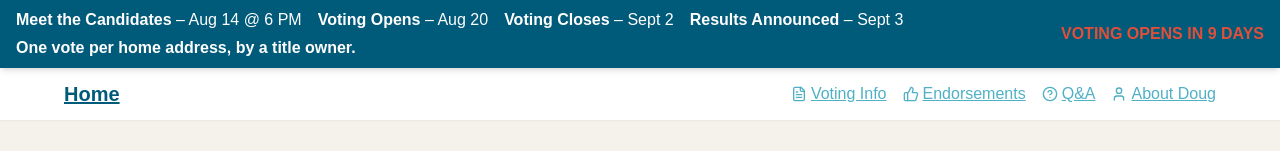
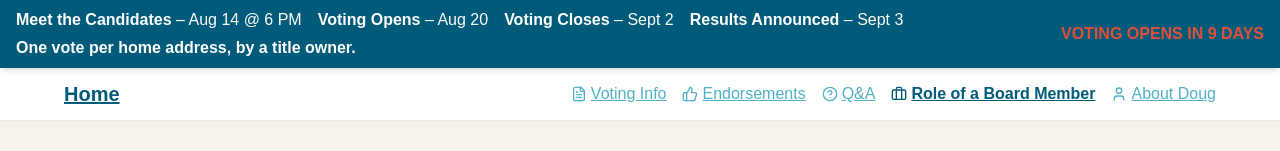
Before and after one commit to TexasAlerts/WSR-Board-Election-Doug, a Next.js app: page / in a window 1280 px wide. Shown: the top 151 px of the page. Built offline with nearby package versions, Linux system fonts and the light colour scheme; no server answers.

Commit message:
Add unique 'Role of a Board Member' nav item with icon and campaign emphasis

```diff
--- a/src/components/StickyNav.jsx
+++ b/src/components/StickyNav.jsx
@@ -10,6 +10,7 @@ import {
   Menu,
   X,
   Home as HomeIcon,
+  Briefcase,
 } from 'lucide-react';
 
 export default function StickyNav() {
@@ -70,6 +71,11 @@ export default function StickyNav() {
           <Link href="/qna" className="flex items-center gap-1 hover:underline">
             <HelpCircle className="h-4 w-4" /> Q&amp;A
           </Link>
+          <Link href={{ pathname: '/', hash: 'board-role' }} className="flex items-center gap-1 font-semibold text-lagoon hover:text-coral transition-colors" title="Role of a Board Member">
+            <Briefcase className="h-4 w-4" />
+            <span className="hidden md:inline">Role of a Board Member</span>
+            <span className="inline md:hidden">Board Role</span>
+          </Link>
           <Link href={{ pathname: '/', hash: 'about' }} className="flex items-center gap-1 hover:underline">
             <User className="h-4 w-4" /> About Doug
           </Link>
@@ -87,6 +93,10 @@ export default function StickyNav() {
           <Link href="/qna" className="flex items-center gap-2 py-2 hover:underline" onClick={() => setOpen(false)}>
             <HelpCircle className="h-5 w-5" /> Q&amp;A
           </Link>
+          <Link href={{ pathname: '/', hash: 'board-role' }} className="flex items-center gap-2 py-2 font-semibold text-lagoon hover:text-coral transition-colors" title="Role of a Board Member" onClick={() => setOpen(false)}>
+            <Briefcase className="h-5 w-5" />
+            <span>Board Role</span>
+          </Link>
           <Link href={{ pathname: '/', hash: 'about' }} className="flex items-center gap-2 py-2 hover:underline" onClick={() => setOpen(false)}>
             <User className="h-5 w-5" /> About Doug
           </Link>
```
